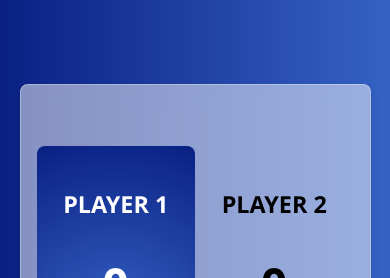
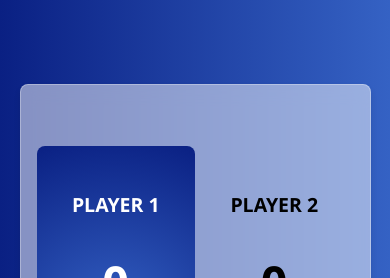
Before and after one commit to expozonee/roll-dice-game, a React (Vite) app: page / in a window 390 px wide. Both pictures are taken after typing "Sample" into the empty fields and a click on the button "START GAME!". Shown: the top 278 px of the page. Built offline with nearby package versions, Linux system fonts and the light colour scheme.

Commit message:
fixed the height of elements inside the player card in mobile screen

```diff
--- a/src/components/GameSettingsAndRules/GameSettingsAndRules.css
+++ b/src/components/GameSettingsAndRules/GameSettingsAndRules.css
@@ -21,7 +21,7 @@
 
 @media (max-width: 1000px) {
   .game-rules-settings {
-    height: 80dvh;
+    height: 85dvh;
     padding: 1rem;
   }
 }
--- a/src/components/PlayerCard/PlayerCardHeader.css
+++ b/src/components/PlayerCard/PlayerCardHeader.css
@@ -2,18 +2,18 @@
   display: flex;
   flex-direction: column;
   justify-content: center;
-  height: 50%;
+  height: 60%;
 }
 
 .player-title {
-  font-size: clamp(1rem, 6vw, 4.5rem);
+  font-size: clamp(0.7rem, 5vw, 4.5rem);
   text-transform: uppercase;
   margin-bottom: 2rem;
   text-align: center;
 }
 
 .player-score {
-  font-size: clamp(1rem, 12vw, 5rem);
+  font-size: clamp(0.6rem, 12vw, 5rem);
   text-align: center;
 }
 
--- a/src/components/PlayerCard/PlayerCurrentScore.css
+++ b/src/components/PlayerCard/PlayerCurrentScore.css
@@ -18,3 +18,11 @@ h3 {
 p {
   font-size: clamp(1.4rem, 8.5vw, 2.5rem);
 }
+
+@media (max-width: 370px) {
+  .current-score {
+    width: 75%;
+    max-width: 150px;
+    max-height: 100px;
+  }
+}
```
